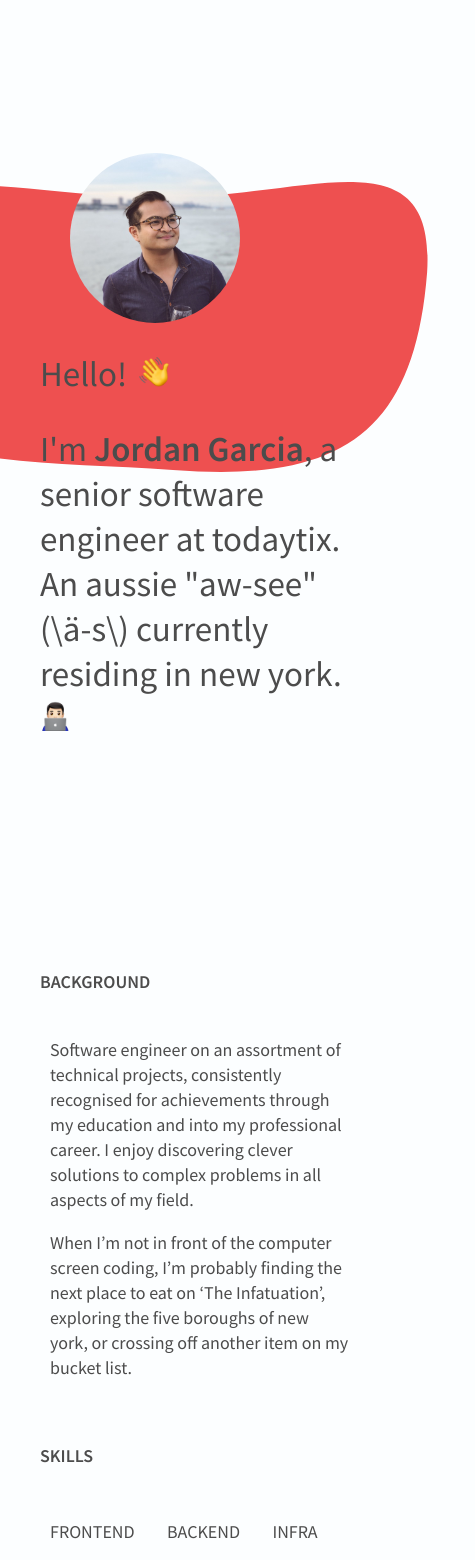
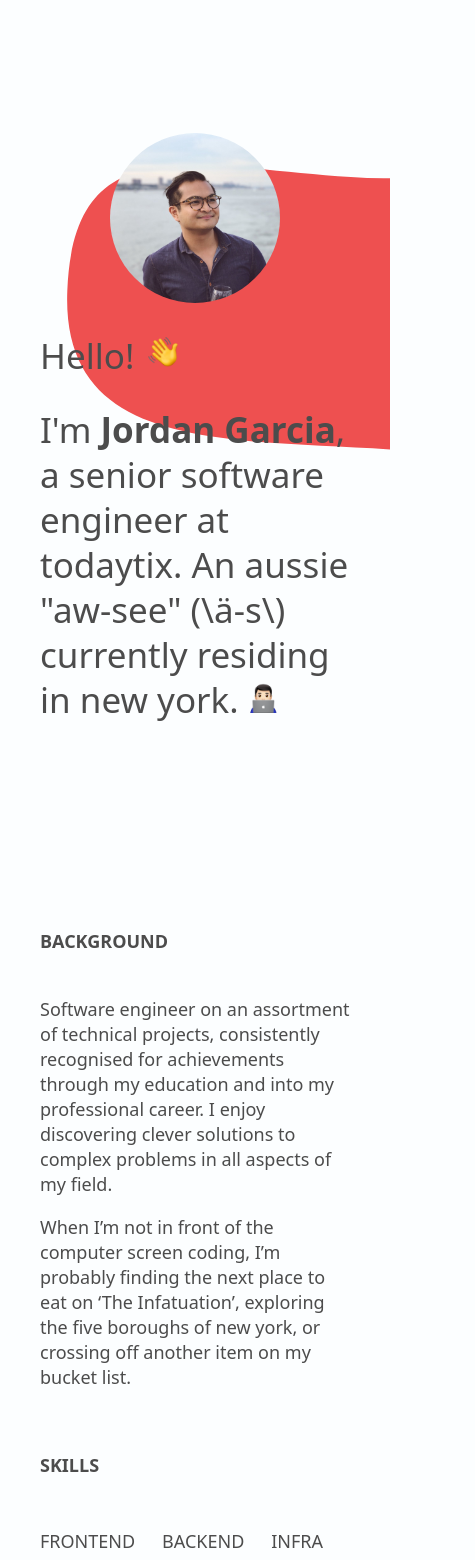
Before and after one commit to whoisjordangarcia/personal-website-gatsby-netlify, a React (Create React App) app: page / in a window 390 px wide. Shown: the top 1560 px of the page, 475 px wide, since content can reach past the window. Built offline with nearby package versions, Linux system fonts and the light colour scheme.

Commit message:
Add new favicon, remove google analytics font, fix mobile design

```diff
--- a/public/index.html
+++ b/public/index.html
@@ -46,8 +46,6 @@
   <meta name="twitter:title" content="Who is Jordan Garcia?">
   <meta name="twitter:description" content="Senior Software Engineer at @todaytix. Currently residing in New York, New York.">
   <meta name="twitter:image:src" content="https://s3.amazonaws.com/arickho.com/og.png">
-
-  <link href="https://fonts.googleapis.com/css?family=Source+Sans+Pro:400,600" rel="stylesheet">
 </head>
 
 <body>
--- a/src/App.js
+++ b/src/App.js
@@ -7,10 +7,21 @@ import Intro from './sections/Intro';
 import Information from './sections/Information';
 import media from './styles/media';
 
-const App = () => (
+const App = () => {
+  const handleCVClick = (event) => {
+    // eslint-disable-next-line no-undef
+    ga('send', 'event', {
+      eventCategory: 'CV',
+      eventAction: 'click',
+      eventLabel: event.target.href,
+    });
+  };
+
+  return (
     <React.Fragment>
       <Intro />
       <Fade bottom>
+        <div>
           <Information heading="BACKGROUND">
             <Paragraph>
               Software engineer on an assortment of technical projects, consistently recognised for
@@ -18,9 +29,9 @@ const App = () => (
               clever solutions to complex problems in all aspects of my field.
             </Paragraph>
             <Paragraph>
-          <strong>When I’m not in front of the computer screen coding,</strong> I’m probably finding
-          the next place to eat on ‘The Infatuation’, exploring the five boroughs of new york, or
-          crossing off another item on my bucket list.
+              <strong>When I’m not in front of the computer screen coding,</strong> I’m probably
+              finding the next place to eat on ‘The Infatuation’, exploring the five boroughs of new
+              york, or crossing off another item on my bucket list.
             </Paragraph>
           </Information>
           <Information heading="SKILLS">
@@ -76,12 +87,18 @@ const App = () => (
               href="https://arickho.com/assets/JORDAN_GARCIA_CV.pdf"
               target="_blank"
               rel="noopener noreferrer"
+              onClick={handleCVClick}
             >
               View my resume
             </Link>
           </Information>
+        </div>
+        <div>
           <Information heading="CONTRIBUTION">
-        <GithubImage src="http://ghchart.rshah.org/EE5050/arickho" alt="arickho 's Github chart" />
+            <GithubImage
+              src="http://ghchart.rshah.org/EE5050/arickho"
+              alt="arickho 's Github chart"
+            />
           </Information>
           <Information heading="EXPERIENCE">
             <CompanyWrapper>
@@ -179,9 +196,11 @@ const App = () => (
               </li>
             </ul>
           </FooterSection>
+        </div>
       </Fade>
     </React.Fragment>
   );
+};
 
 const ListHeading = Heading.h3.extend`
   font-weight: 500;
@@ -230,25 +249,30 @@ const CompanyContent = Paragraph.extend`
   margin: 0;
   padding: 0;
   width: 100%;
+
+  ${media.small`
+    line-height: 15px;
+  `};
 `;
 
 const CompanyDuration = styled.span`
   text-align: right;
   float: right;
-  font-size: 16px;
+  font-size: 14px;
 
   ${media.small`
     display: inline-block;
     text-align: left;
     float: none;
     width: 100%;
+    font-size: 12px;
     margin-bottom: 10px;
   `};
 `;
 
 const FooterSection = styled.footer`
   display: grid;
-  margin: 20px 100px;
+  margin: 50px 50px 20px 50px;
 
   ul {
     list-style: none;
@@ -267,11 +291,11 @@ const FooterSection = styled.footer`
     margin: 20px 40px;
 
     ul li {
+      margin: 0 0 10px 0;
       display: block;
       float: left;
-      text-align: center;
+      text-align: left;
       width: 100%;
-      margin-bottom: 10px;
     }
   `};
 `;
--- a/src/components/MovingBlob/MovingBlob.js
+++ b/src/components/MovingBlob/MovingBlob.js
@@ -1,7 +1,8 @@
 import React, { Component } from 'react';
-import PropTypes from 'prop-types';
 import styled from 'styled-components';
 import { TimelineMax, Power0 } from 'gsap';
+
+import media from '../../styles/media';
 
 const BLOB_ELEMENT = 'blob-path';
 
@@ -66,4 +67,8 @@ const SvgCanvas = styled.svg.attrs({
   xmlns: 'http://www.w3.org/2000/svg',
 })`
   fill: rgb(238, 80, 80);
+
+  ${media.small`
+    width: 100%;
+  `};
 `;
--- a/src/sections/Information.js
+++ b/src/sections/Information.js
@@ -50,6 +50,6 @@ const Content = styled.div`
   padding-left: 100px;
 
   ${media.small`
-    padding-left: 10px;
+    padding-left: 0px;
   `};
 `;
--- a/src/sections/Intro.js
+++ b/src/sections/Intro.js
@@ -44,9 +44,10 @@ const Wrapper = styled.header`
   height: 100vh;
   justify-content: center;
   padding: 0 20px;
+
   ${media.small`
     flex-direction: column;
-    padding: 40px;
+    padding: 20px 40px;
   `};
 `;
 
@@ -56,6 +57,10 @@ const ProfilePhoto = styled.img`
   border-radius: 50%;
   margin-right: 80px;
   z-index: 1;
+
+  ${media.small`
+    margin-right: 0;
+  `};
 `;
 
 const Info = styled.div`
@@ -77,6 +82,7 @@ const BlobWrapper = styled.div`
   position: absolute;
   transform: translateX(-30%);
   ${media.small`
-    transform: translateX(-10%) translateY(-20%);
+    transform: translateX(0%) translateY(-20%);
+    overflow: hidden;
   `};
 `;
```
Also changed, not shown: 1 other file (tests, documents, lock files or other folders). Lines whose indentation alone changed are shown as unchanged.
